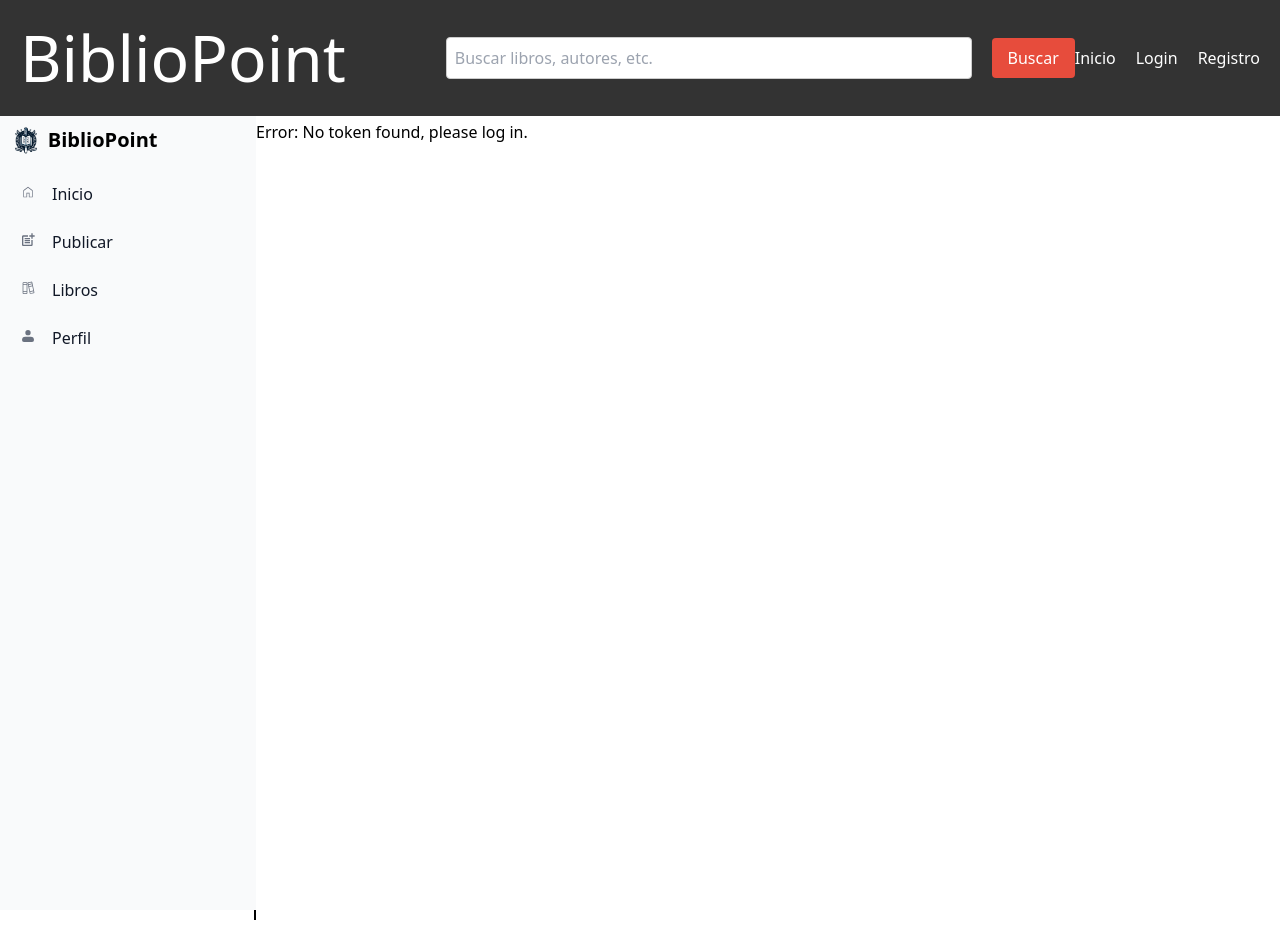
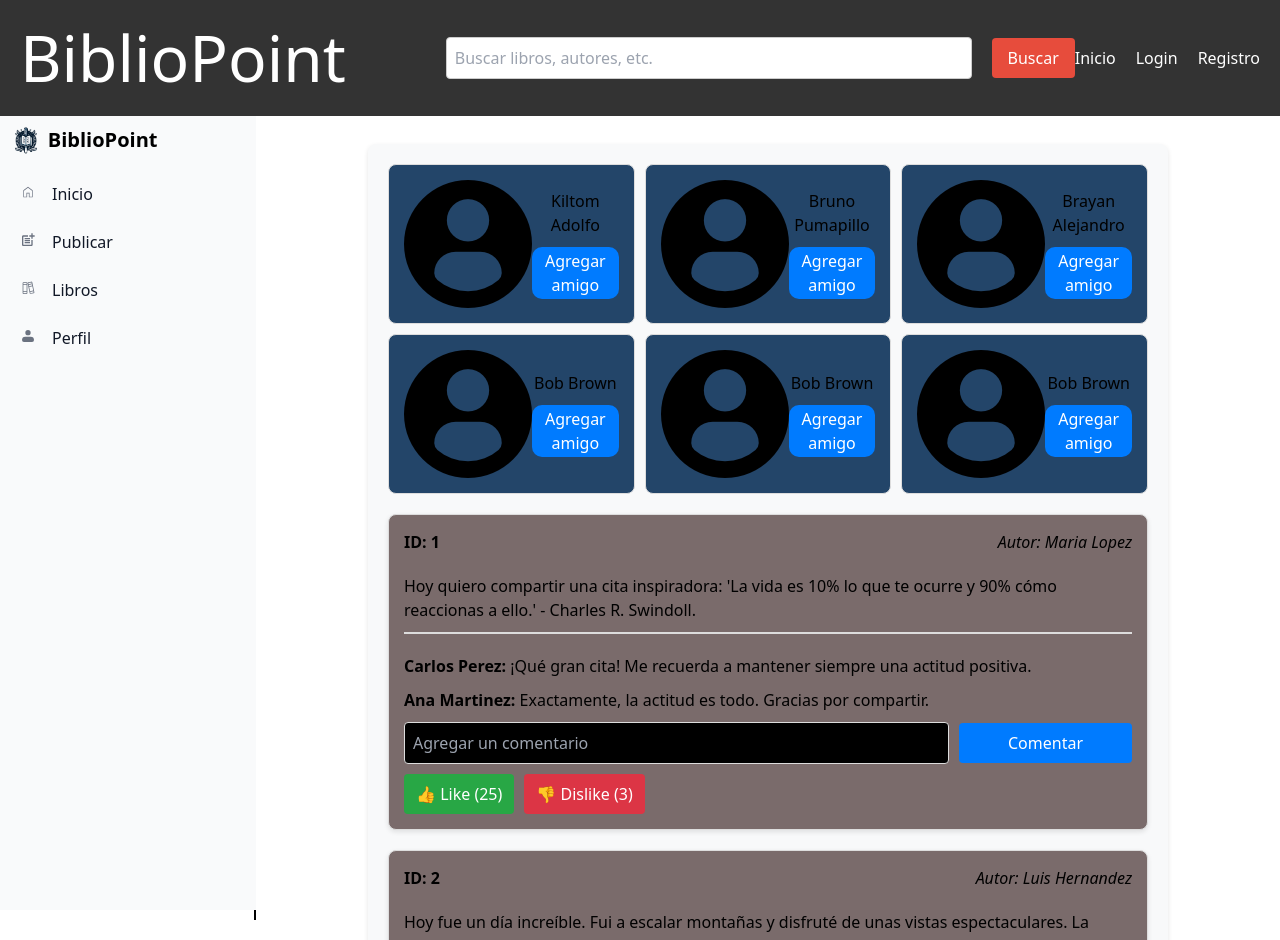
Before and after one commit to Brunitozz/BiblioPoint, a React (Vite) app: page /main/feed in a window 1280 px wide. Before the commit the page ends 800 px from the top, so only its background shows below. Built offline with nearby package versions, Linux system fonts and the light colour scheme.

Commit message:
login fix

```diff
--- a/src/Screens/Login/Login.jsx
+++ b/src/Screens/Login/Login.jsx
@@ -14,15 +14,14 @@ export const Login = () => {
       const password = document.getElementById("password").value;
 
       try {
-        const response = await login(username, password); // Usa el servicio de autenticación
+        const response = await login(username, password);
         console.log("Login successful:", response);
         localStorage.setItem('token', response.access_token);
-        console.log("Token added to localStorage:", response.access_token); // Mensaje de confirmación
-        // Redirigir a otra página o actualizar el estado de la aplicación
-        window.location.href = '/main/feed'; // Redirige al feed principal
+        console.log("Token added to localStorage:", response.access_token);
+        window.location.href = '/main/feed';
       } catch (error) {
         console.error("Login failed:", error.message);
-        // Manejar errores de login (mostrar mensajes al usuario, etc.)
+
       }
     };
 
--- a/src/Screens/MainFeed/MainFeed.jsx
+++ b/src/Screens/MainFeed/MainFeed.jsx
@@ -7,39 +7,19 @@ import { getPosts } from "../../services/post_service.js";
 
 function MainContent() {
   const [posts, setPosts] = useState([]);
-  const [error, setError] = useState(null);
 
   useEffect(() => {
-    const fetchPosts = async () => {
-      const token = localStorage.getItem('token'); // Lee el token desde localStorage
-
-      if (!token) {
-        setError("No token found, please log in.");
-        return;
-      }
-
-      try {
-        const data = await getPosts(token); // Usa el servicio de posts
-        setPosts(data);
-      } catch (error) {
-        setError(error.message);
-      }
-    };
-
-    fetchPosts();
+    // Carga los datos de los posts desde el archivo JSON
+    setPosts(postsData);
   }, []);
-
-  if (error) {
-    return <div>Error: {error}</div>;
-  }
 
   return (
     <div className="w-full h-[820px] flex-wrap p-6 flex flex-col items-center gap-6 overflow-y-scroll">
       <div className="main-content">
         <div className="recommended-friends">
-          <UserCard name="John Doe" />
-          <UserCard name="Jane Smith" />
-          <UserCard name="Alice Johnson" />
+          <UserCard name="Kiltom Adolfo" />
+          <UserCard name="Bruno Pumapillo" />
+          <UserCard name="Brayan Alejandro" />
           <UserCard name="Bob Brown" />
           <UserCard name="Bob Brown" />
           <UserCard name="Bob Brown" />
```
